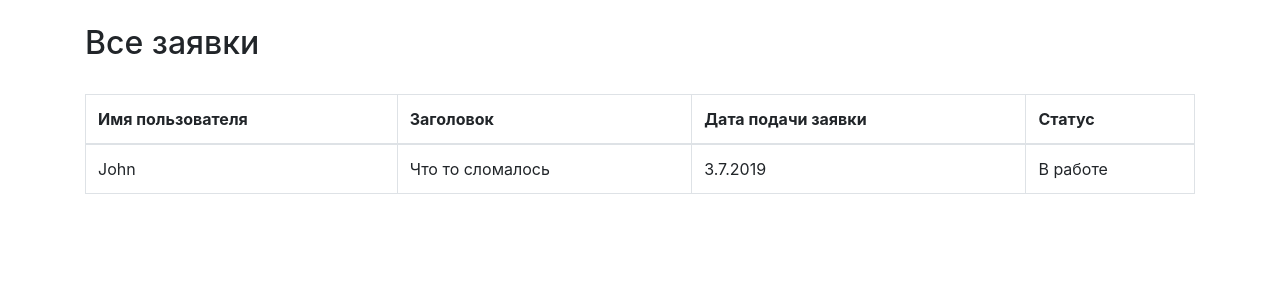
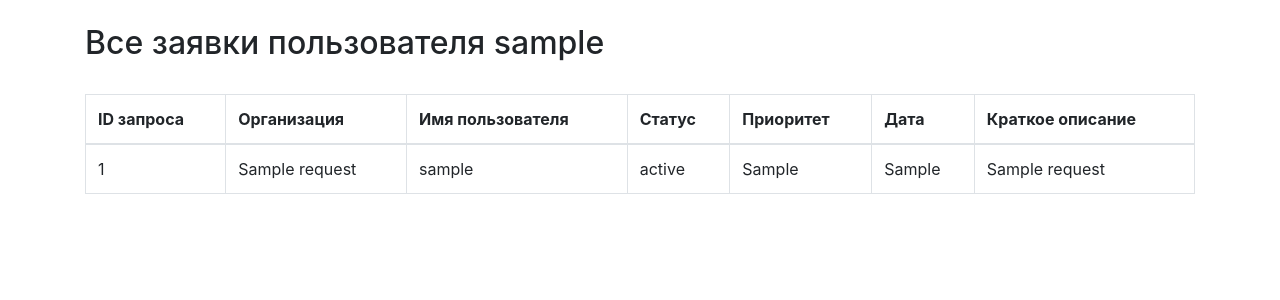
Before and after one commit to MrFreemanS/helpdesk, a PHP site: page /userpage.php in a window 1280 px wide. Shown: the part 56-356 px from the top of the page. Run offline with PHP 8.4, Linux system fonts and the light colour scheme; the visitor is signed in with stand-in values (Sample User, id 1); tables that the repository leaves empty or names only in its code hold one stand-in row (values such as "Sample post").

Commit message:
Корректно получаю данные о заявках

```diff
--- a/userpage.php
+++ b/userpage.php
@@ -19,6 +19,19 @@ if($result['user_isadmin']==1)
     header("Location:adminpage.php"); // если юзер админ, перекидываем в админку
     exit();
 }
+
+$query = "SELECT request_id,organization_name,request_status,request_priority,request_data,request_title,request_txt,request_user_id,users.user_name
+FROM
+    (SELECT request_id,organization_name,request_status,request_priority,request_data,request_title,request_txt,request_user_id
+    FROM requests
+    INNER JOIN organizations ON requests.request_organization_id=organizations.organization_id)
+    AS tempteble
+INNER JOIN users
+ON tempteble.request_user_id=users.user_id WHERE users.user_name = '". $_SESSION['user_name']."'";
+
+$result = mysqli_query($conn, $query);
+$result = mysqli_fetch_all($result, MYSQLI_ASSOC);
+
 ?>
 
 <!DOCTYPE html>
@@ -51,24 +64,34 @@ if($result['user_isadmin']==1)
 
 <div class="container">
     <br>
-  <h2>Все заявки</h2>
+    <h2>Все заявки пользователя <?= $_SESSION['user_name'] ?></h2>
     <br>
     <table class="table table-bordered">
         <thead>
         <tr>
+            <th>ID запроса</th>
+            <th>Организация</th>
             <th>Имя пользователя</th>
-        <th>Заголовок</th>
-        <th>Дата подачи заявки</th>
             <th>Статус</th>
+            <th>Приоритет</th>
+            <th>Дата</th>
+            <th>Краткое описание</th>
         </tr>
         </thead>
         <tbody>
+        <?php
+        foreach ($result as $request):
+            ?>
             <tr>
-        <td>John</td>
-        <td>Что то сломалось</td>
-        <td>3.7.2019</td>
-        <td>В работе</td>
+                <td><?=$request['request_id']?></td>
+                <td><?=$request['organization_name']?></td>
+                <td><?=$request['user_name']?></td>
+                <td><?=$request['request_status']?></td>
+                <td><?=$request['request_priority']?></td>
+                <td><?=$request['request_data']?></td>
+                <td><?=$request['request_title']?></td>
             </tr>
+        <?PHP endforeach; ?>
         </tbody>
     </table>
 </div>
```
Also changed, not shown: adminpage.php (+43 -7 lines). Lines whose indentation alone changed are shown as unchanged.
